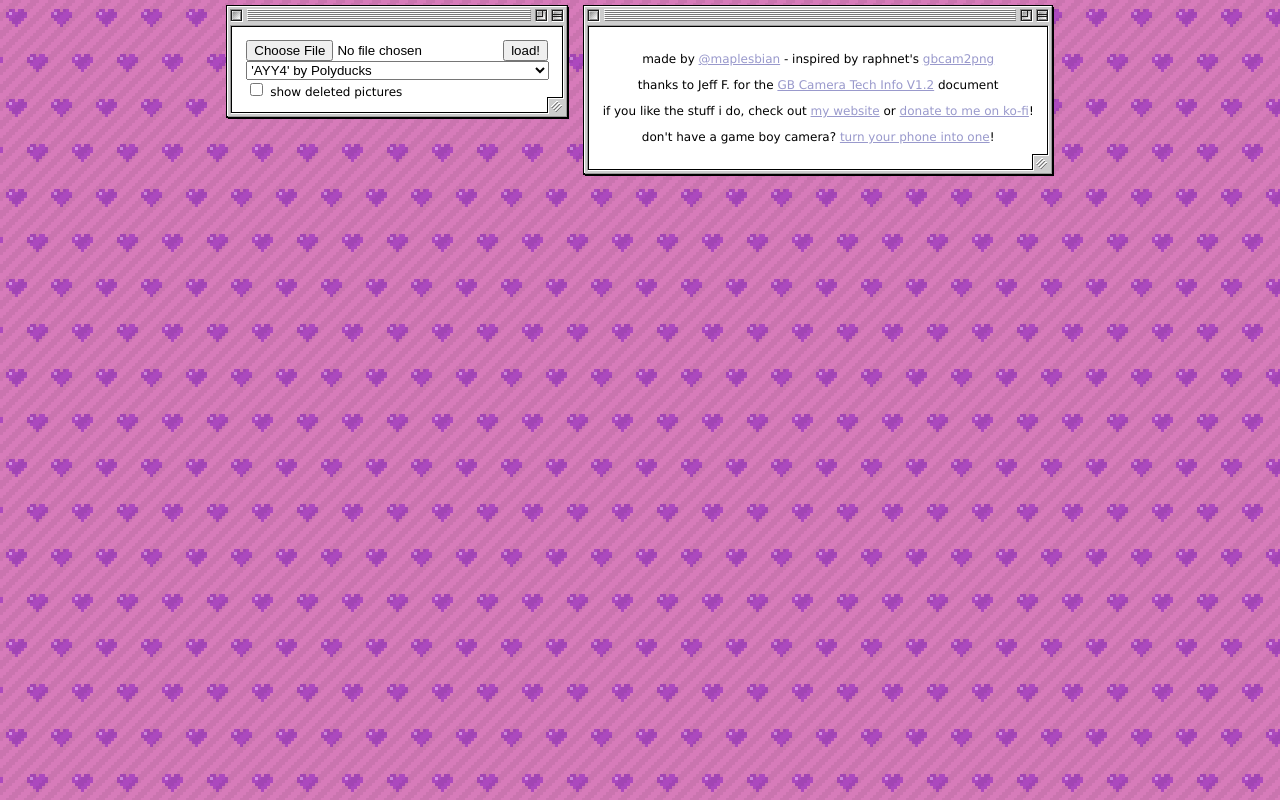
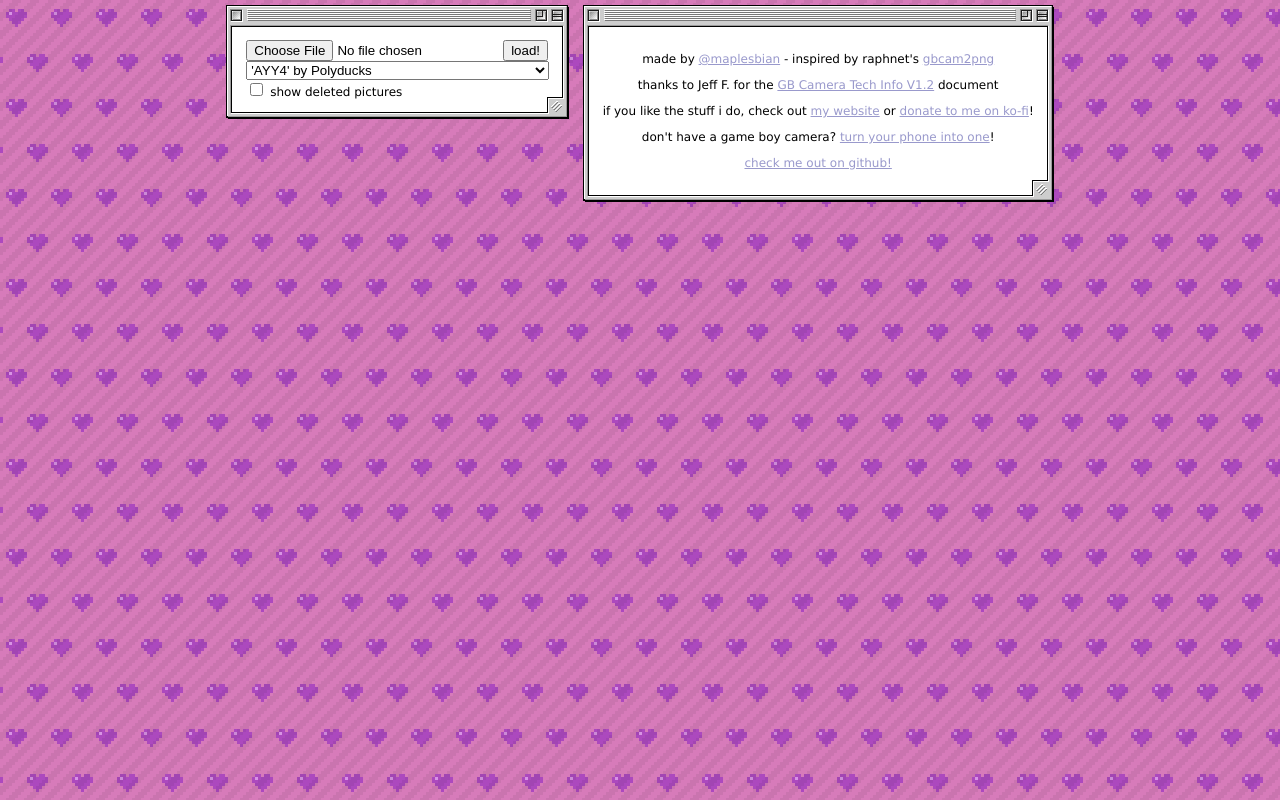
Before and after one commit to Lana-chan/eyemodtool, a plain HTML site: page index.html in a window 1280 px wide. Drawn offline with Linux system fonts and the light colour scheme.

Commit message:
add github link

```diff
--- a/index.html
+++ b/index.html
@@ -36,6 +36,8 @@
 		<p>if you like the stuff i do, check out <a href="https://maple.pet/">my website</a> or <a href="https://ko-fi.com/squirrel">donate to me on ko-fi</a>!</p>
 
 		<p>don't have a game boy camera? <a href="https://maple.pet/webgbcam">turn your phone into one</a>!</p>
+
+		<p><a href="https://github.com/Lana-chan/gbcamtool">check me out on github!</a></p>
 	</div>
 
 	<script src="app.js"></script>
```
